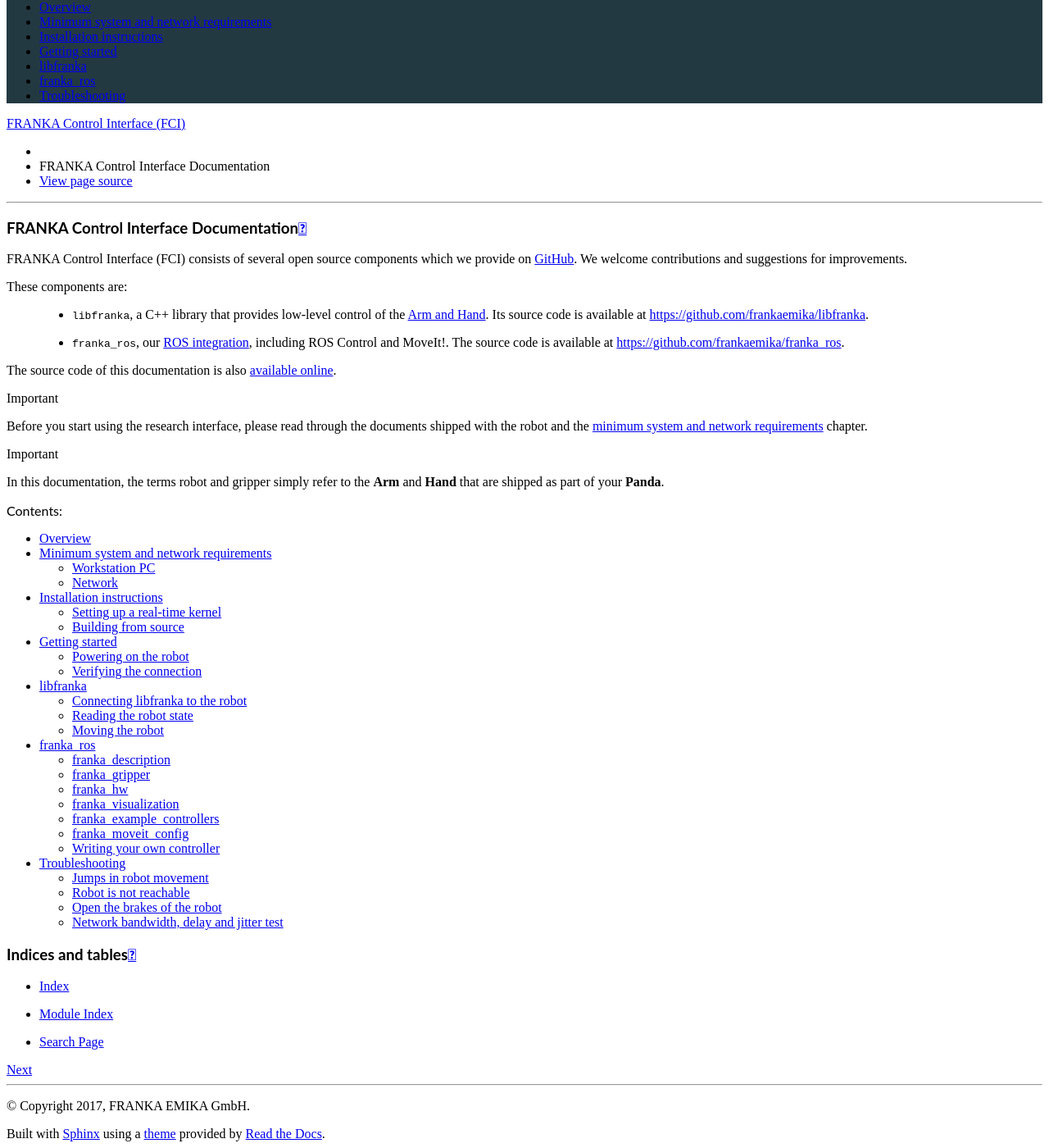
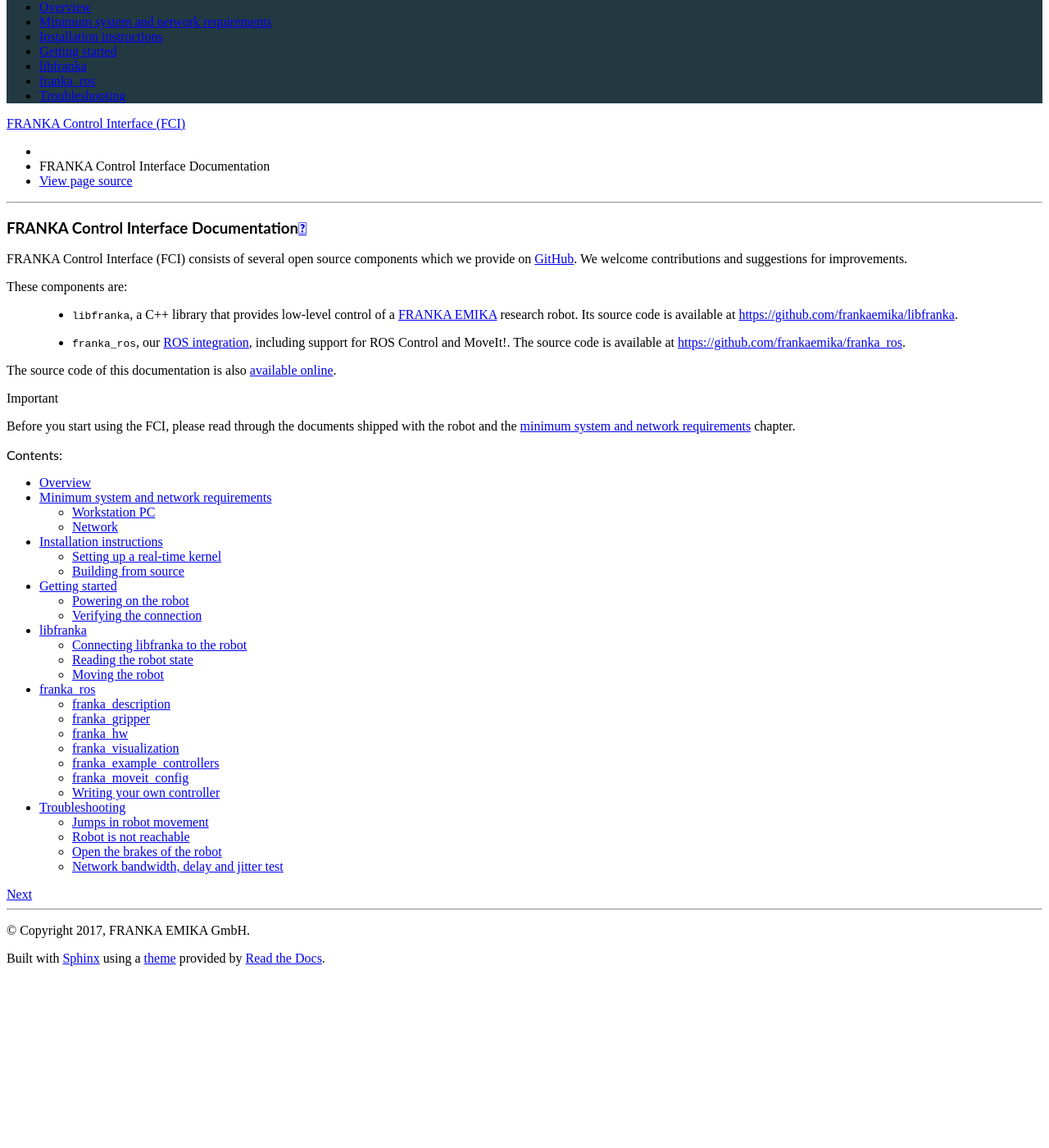
Before and after one commit to frankaemika/docs, a Sphinx documentation site: the page built from source/index.rst, in a window 1280 px wide and 1400 px high, scrolled down 112 px. Shown: the whole window at 82% size. Built offline with Sphinx 7.4.7 and the Read the Docs theme 2.0.0, drawn with Linux system fonts in a browser that asks for light colours; after the commit the page ends 1298 px from its top, so only the background shows below that.

Commit message:
Update index.rst.

```diff
--- a/source/index.rst
+++ b/source/index.rst
@@ -10,22 +10,20 @@
 
 These components are:
 
- * ``libfranka``, a C++ library that provides low-level control of the `Arm and Hand
-   <https://franka.de>`_. Its source code is available at https://github.com/frankaemika/libfranka.
- * ``franka_ros``, our `ROS integration <http://wiki.ros.org/franka>`_, including ROS Control and
-   MoveIt!. The source code is available at https://github.com/frankaemika/franka_ros.
+ * ``libfranka``, a C++ library that provides low-level control of a `FRANKA EMIKA
+   <https://franka.de>`_ research robot. Its source code is available at
+   https://github.com/frankaemika/libfranka.
+ * ``franka_ros``, our `ROS integration <http://wiki.ros.org/franka_ros>`_, including support for
+   ROS Control and MoveIt!. The source code is available at
+   https://github.com/frankaemika/franka_ros.
 
 The source code of this documentation is also `available online
 <https://github.com/frankaemika/docs>`_.
 
 
 .. important::
-    Before you start using the research interface, please read through the documents shipped with
-    the robot and the :doc:`minimum system and network requirements <requirements>` chapter.
-
-.. important::
-    In this documentation, the terms robot and gripper simply refer to the **Arm** and **Hand**
-    that are shipped as part of your **Panda**.
+    Before you start using the FCI, please read through the documents shipped with the robot and
+    the :doc:`minimum system and network requirements <requirements>` chapter.
 
 .. toctree::
    :maxdepth: 2
@@ -38,10 +36,3 @@
    libfranka
    ros_introduction
    troubleshooting
-
-Indices and tables
-==================
-
-* :ref:`genindex`
-* :ref:`modindex`
-* :ref:`search`
```
